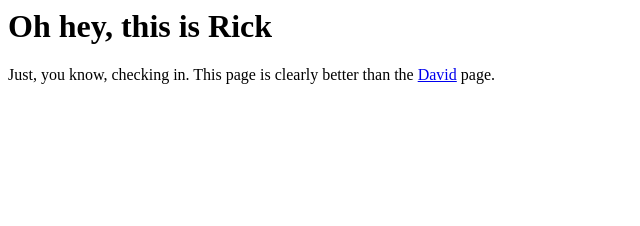
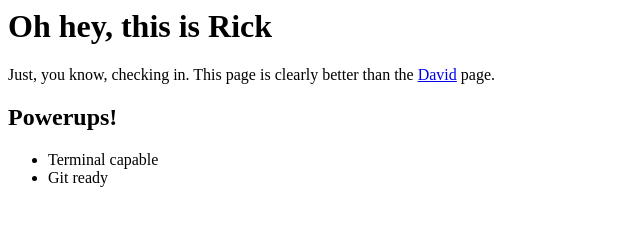
Before and after one commit to dvolz/testgit1, a plain HTML site: page rick.html in a window 1280 px wide. Shown: the whole page, without its empty margins (0-640 px from the left). Drawn offline with Linux system fonts and the light colour scheme.

Commit message:
Rick powerup

```diff
--- a/rick.html
+++ b/rick.html
@@ -4,5 +4,10 @@
 	<h1>Oh hey, this is Rick</h1>
 
 	<p>Just, you know, checking in. This page is clearly better than the <a href="/david.html" target="_blank">David</a> page.</p>
+	<h2>Powerups!</h2>
+	<ul>
+		<li>Terminal capable</li>
+		<li>Git ready</li>
+	</ul>
 </body>
 </html>
```
